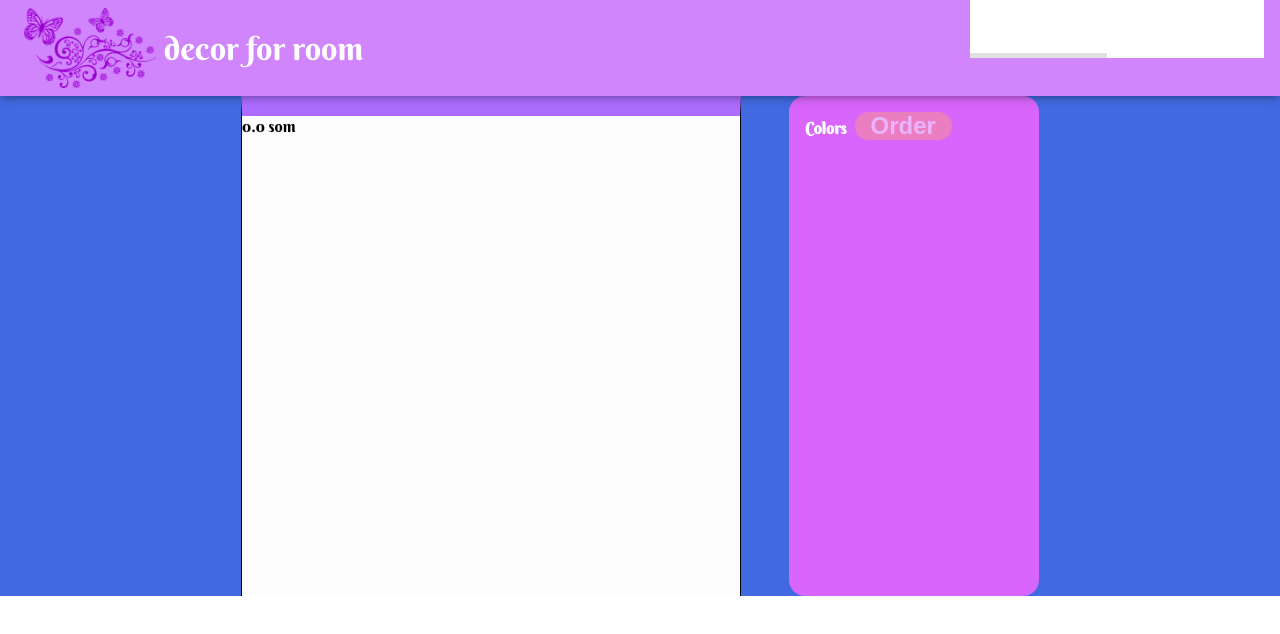
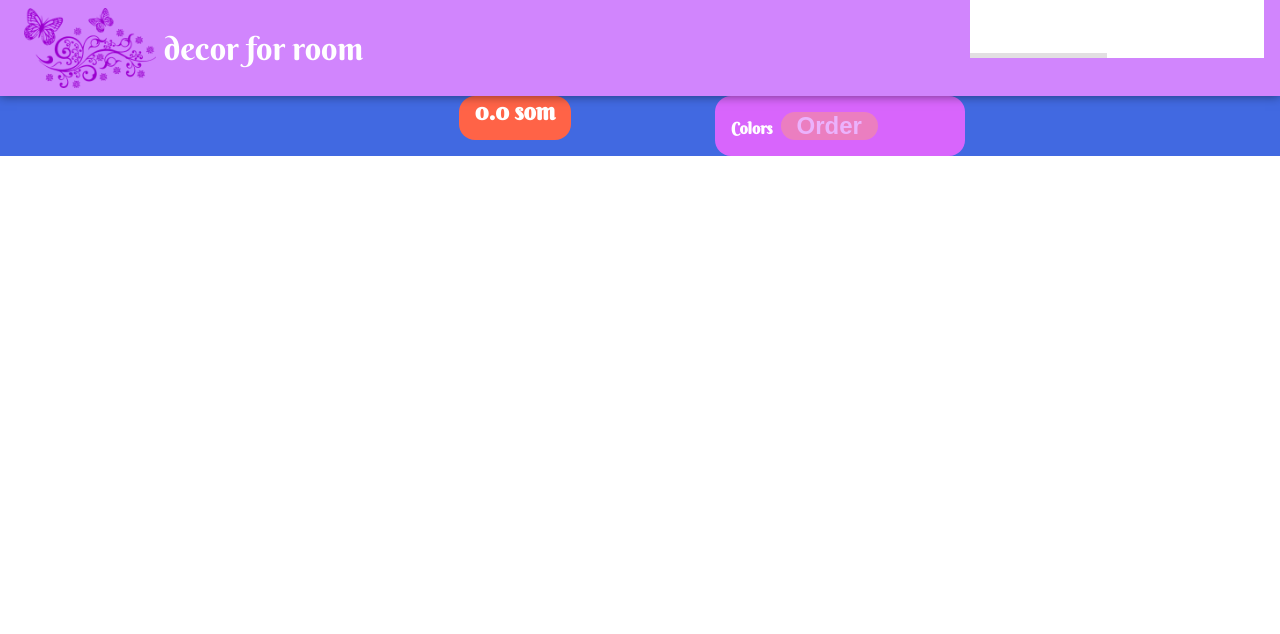
Before and after one commit to Nurkyz-Chynybaeva/builder, a React (Create React App) app: page / in a window 1280 px wide. Shown: the top 634 px of the page. Built offline with nearby package versions, Linux system fonts and the light colour scheme; no server answers.

Commit message:
decor preview

```diff
--- a/src/components/DecorBuilder/DecorPreview/DecorPreview.module.css
+++ b/src/components/DecorBuilder/DecorPreview/DecorPreview.module.css
@@ -1,14 +1,4 @@
-.DecorPreview{
-  border-left: 0.1px solid;
-  border-right: 0.1px solid;
-height: 500px;
-  border-top: 20px solid rgb(172, 108, 255);
-  flex: 0 0 500px;
-background-color: rgb(253, 253, 253);
-  margin-right: 3rem;
-  display: flex;
-  flex-wrap: wrap;
-}
+
 .butterflies {
   display: flex;
   flex-wrap: wrap;
@@ -17,3 +7,20 @@ background-color: rgb(253, 253, 253);
   flex-wrap: wrap;
 
 }
+
+
+.DecorPreview {
+  flex: 0 0 400px;
+  display: flex;
+  flex-wrap: wrap;
+  margin-bottom: 1rem;
+  justify-content: center;
+}
+.price {
+  background-color: tomato;
+  border-radius: 1rem;
+  padding: 0 1rem;
+  font-size: 1.5rem;
+  color: white;
+  font-weight: bold;
+}
```
